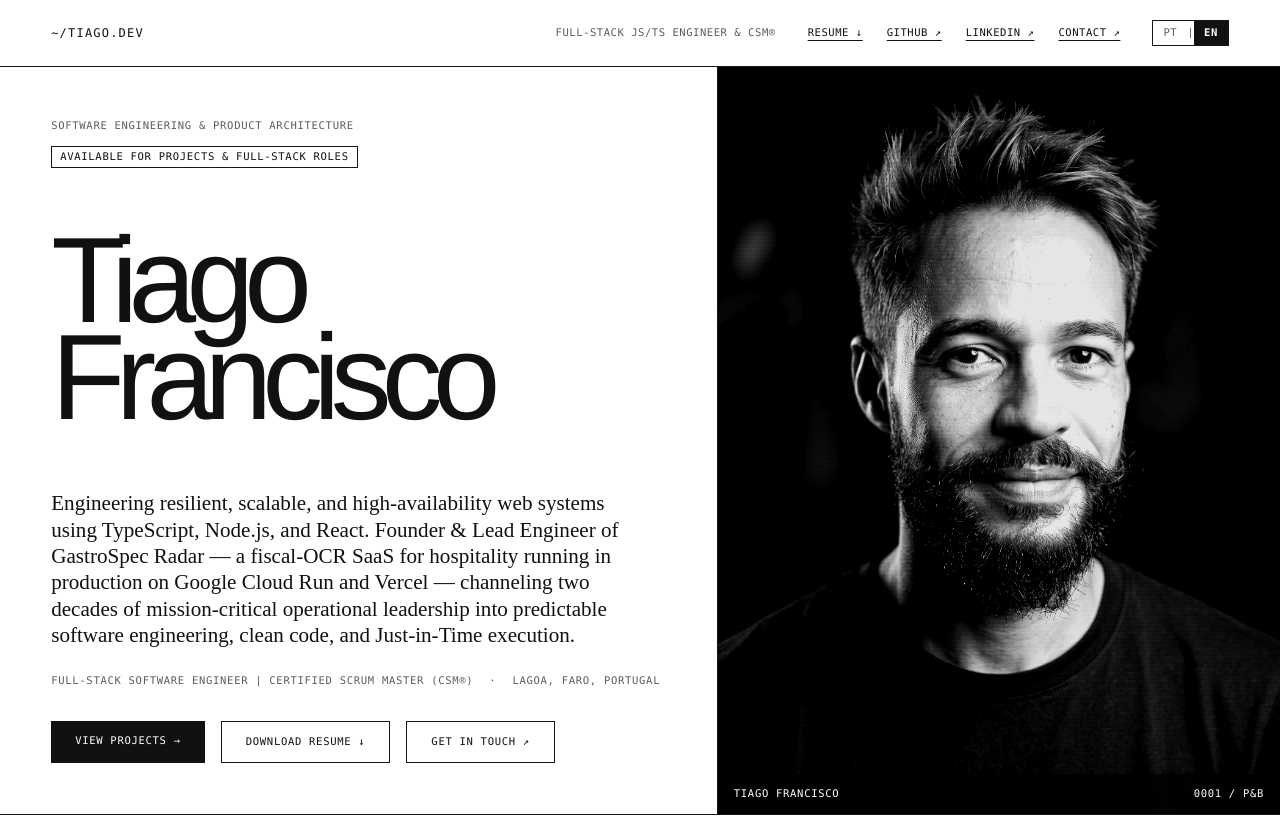
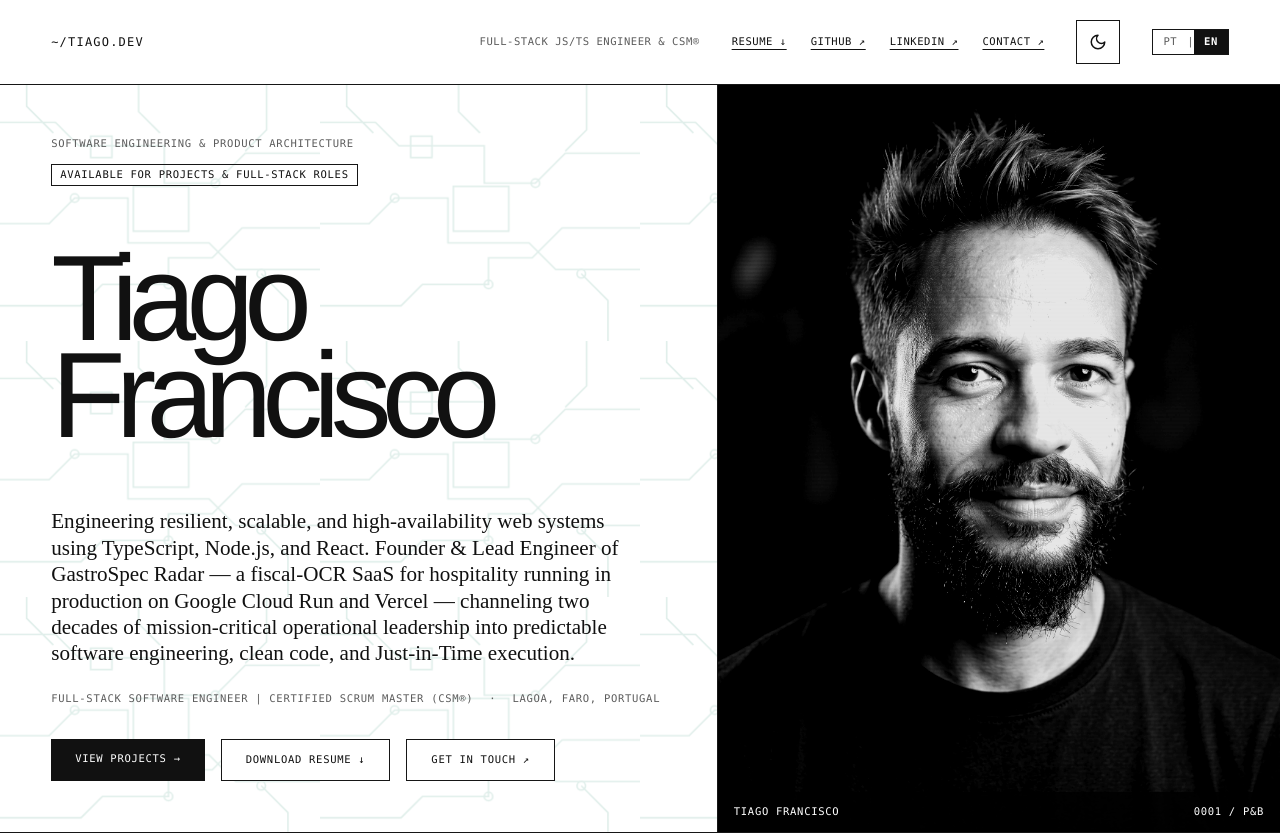
Before and after one commit to tiagodearaujo13-lab/Portfolio, a Next.js app: page / in a window 1280 px wide. Shown: the top 834 px of the page. Built offline with nearby package versions, Linux system fonts and the light colour scheme.

Commit message:
feat(tema): personalizar o portefólio com modos claro e escuro
Generated with Codebuff 🤖
Co-Authored-By: Codebuff <noreply@codebuff.com>

```diff
--- a/app/cv/page.tsx
+++ b/app/cv/page.tsx
@@ -41,7 +41,7 @@ export default function CvPage() {
       ` }} />
 
       <PrintButton />
-      <main className="cv-page max-w-[52rem] mx-auto px-[var(--page-gutter)] py-12 md:py-16 bg-paper text-ink">
+      <main className="cv-page max-w-[52rem] mx-auto px-[var(--page-gutter)] py-12 md:py-16 bg-paper text-ink" style={{ '--paper': '#ffffff', '--ink': '#111111', '--soft-ink': '#5c5c5c', '--rule': '#161616', '--quiet-rule': '#d8d8d8' } as React.CSSProperties}>
         <header className="cv-header border-b border-rule pb-4 mb-6">
           <h1 className="cv-name font-sans font-bold text-4xl leading-[0.85] tracking-[-0.07em] text-ink mb-2">Tiago Francisco</h1>
           <p className="cv-role font-serif text-base text-ink leading-snug mb-3">{copy.cv.role}</p>
--- a/app/globals.css
+++ b/app/globals.css
@@ -8,10 +8,29 @@
   --soft-ink: #5c5c5c;
   --rule: #161616;
   --quiet-rule: #d8d8d8;
+  --topology-panel: #f8f8f6;
+  --topology-node: #ffffff;
+  --topology-active: #f0fdf4;
+  --topology-border: #d4d4d0;
+  --topology-accent: #047857;
   --page-gutter: clamp(1.25rem, 4vw, 4.5rem);
   --mono: "SFMono-Regular", Consolas, "Liberation Mono", Menlo, monospace;
   --sans: "Helvetica Neue", Helvetica, Arial, sans-serif;
   --serif: "Iowan Old Style", Baskerville, "Times New Roman", Times, serif;
+}
+
+:root[data-theme='dark'] {
+  color-scheme: dark;
+  --paper: #101418;
+  --ink: #f2f5f4;
+  --soft-ink: #b5c0bc;
+  --rule: #afbeb9;
+  --quiet-rule: #40504b;
+  --topology-panel: #161d1b;
+  --topology-node: #202b27;
+  --topology-active: #17382d;
+  --topology-border: #50635b;
+  --topology-accent: #6ee7b7;
 }
 
 /* Reset de elementos para estética de papel impresso */
@@ -59,6 +78,37 @@ body {
 
 .border-quiet {
   border-color: var(--quiet-rule);
+}
+
+/* Circuitos decorativos do hero: o brilho segue o ponteiro sem intercetar controlos. */
+.hero-circuit {
+  position: relative;
+  isolation: isolate;
+  overflow: hidden;
+  --circuit-x: 50%;
+  --circuit-y: 50%;
+}
+.hero-circuit-layer {
+  position: absolute;
+  inset: 0;
+  width: 100%;
+  height: 100%;
+  pointer-events: none;
+  color: #047857;
+  opacity: 0.12;
+  transition: opacity 180ms ease;
+}
+@media (hover: hover) and (pointer: fine) {
+  .hero-circuit:hover .hero-circuit-layer {
+    opacity: 0.65;
+    mask-image: radial-gradient(circle 240px at var(--circuit-x) var(--circuit-y), black 0%, transparent 100%);
+  }
+}
+:root[data-theme='dark'] .hero-circuit-layer { color: #6ee7b7; opacity: 0.2; }
+:root[data-theme='dark'] .hero-circuit:hover .hero-circuit-layer { opacity: 0.8; }
+@media (prefers-reduced-motion: reduce) {
+  .hero-circuit-layer, .hero-circuit:hover .hero-circuit-layer { opacity: 0.14; mask-image: none; }
+  :root[data-theme='dark'] .hero-circuit:hover .hero-circuit-layer { opacity: 0.2; }
 }
 
 /* Overlay de scanlines do retrato monocromático */
@@ -149,7 +199,7 @@ button:focus-visible {
 }
 
 .topology-node:focus-visible rect:first-of-type {
-  stroke: #047857;
+  stroke: var(--topology-accent);
   stroke-width: 3px;
 }
 
--- a/app/layout.tsx
+++ b/app/layout.tsx
@@ -75,7 +75,10 @@ export default function RootLayout({
   children: React.ReactNode;
 }) {
   return (
-    <html lang="pt-PT" className="scroll-smooth">
+    <html lang="pt-PT" className="scroll-smooth" suppressHydrationWarning>
+      <head>
+        <script dangerouslySetInnerHTML={{ __html: `(function(){try{var t=localStorage.getItem('portfolio_theme');document.documentElement.dataset.theme=(t==='dark'||t==='light')?t:(window.matchMedia('(prefers-color-scheme: dark)').matches?'dark':'light')}catch(e){document.documentElement.dataset.theme='light'}})()` }} />
+      </head>
       <body className="font-sans bg-paper text-ink antialiased">
         <LanguageProvider>{children}</LanguageProvider>
       </body>
--- a/components/HeroSection.tsx
+++ b/components/HeroSection.tsx
@@ -1,6 +1,6 @@
 'use client';
 
-import { useState } from 'react';
+import { useState, type PointerEvent } from 'react';
 import Image from 'next/image';
 import { useLanguage } from '@/contexts/LanguageContext';
 import { copyByLanguage } from '@/data/i18n';
@@ -9,6 +9,12 @@ import ScrollReveal from '@/components/ui/ScrollReveal';
 
 export default function HeroSection() {
   const [isModalOpen, setIsModalOpen] = useState(false);
+  const handlePointerMove = (event: PointerEvent<HTMLElement>) => {
+    if (event.pointerType !== 'mouse') return;
+    const rect = event.currentTarget.getBoundingClientRect();
+    event.currentTarget.style.setProperty('--circuit-x', `${event.clientX - rect.left}px`);
+    event.currentTarget.style.setProperty('--circuit-y', `${event.clientY - rect.top}px`);
+  };
   const { lang } = useLanguage();
   const copy = copyByLanguage[lang];
 
@@ -16,11 +22,24 @@ export default function HeroSection() {
     <>
       <section
         id="hero"
-        className="grid grid-cols-1 lg:grid-cols-[1.12fr_0.88fr] min-h-[min(48rem,calc(100svh-3.6rem))] border-b border-rule bg-paper"
+        onPointerMove={handlePointerMove}
+        className="hero-circuit grid grid-cols-1 lg:grid-cols-[1.12fr_0.88fr] min-h-[min(48rem,calc(100svh-3.6rem))] border-b border-rule bg-paper"
         aria-label={copy.hero.statement}
       >
+        <svg className="hero-circuit-layer" viewBox="0 0 1200 700" preserveAspectRatio="xMidYMid slice" aria-hidden="true" focusable="false">
+          <defs>
+            <pattern id="hero-board" width="300" height="240" patternUnits="userSpaceOnUse">
+              <g fill="none" stroke="currentColor" strokeWidth="1.5">
+                <path d="M0 35h52l22 22h80v35h48l28-28h70M0 130h46l24-24h50v42h76l25 25h79M0 207h76l20-20h62v-25h41l28-28h73M25 0v20l25 25M130 0v25l20 20M250 0v42l-20 20M270 240v-38l-25-25" />
+                <rect x="125" y="95" width="52" height="42" /><rect x="85" y="48" width="20" height="20" />
+                <circle cx="202" cy="92" r="4" /><circle cx="70" cy="106" r="4" /><circle cx="158" cy="187" r="4" /><circle cx="245" cy="177" r="4" />
+              </g>
+            </pattern>
+          </defs>
+          <rect width="1200" height="700" fill="url(#hero-board)" />
+        </svg>
         {/* Coluna Esquerda */}
-        <ScrollReveal direction="left" className="h-full">
+        <ScrollReveal direction="left" className="relative z-10 h-full">
         <div className="flex h-full flex-col justify-between p-[clamp(2rem,6vw,6rem)] px-[var(--page-gutter)] py-[clamp(2rem,4vw,4rem)]">
           {/* Eyebrow & Status */}
           <div className="flex flex-wrap items-center gap-3">
@@ -82,7 +101,7 @@ export default function HeroSection() {
         </ScrollReveal>
 
         {/* Coluna Direita (Retrato Retangular P&B) */}
-        <ScrollReveal direction="right" className="relative min-h-[24rem] lg:min-h-full">
+        <ScrollReveal direction="right" className="relative z-10 min-h-[24rem] lg:min-h-full">
         <div className="relative min-h-[24rem] lg:min-h-full bg-[#e5e5e5] border-t lg:border-t-0 lg:border-l border-rule overflow-hidden scanlines-overlay">
           <Image
             src="/assets/tiago.webp"
@@ -92,7 +111,7 @@ export default function HeroSection() {
             priority
             sizes="(max-width: 1024px) 100vw, 45vw"
           />
-          <div className="absolute bottom-0 inset-x-0 bg-[rgba(0,0,0,0.88)] text-paper px-4 py-3 flex justify-between items-center label-mono z-10">
+          <div className="absolute bottom-0 inset-x-0 bg-[rgba(0,0,0,0.88)] text-white px-4 py-3 flex justify-between items-center label-mono z-10">
             <span>Tiago Francisco</span>
             <span>0001 / P&amp;B</span>
           </div>
--- a/components/Navbar.tsx
+++ b/components/Navbar.tsx
@@ -1,6 +1,7 @@
 'use client';
 
-import { useState } from 'react';
+import { useEffect, useState } from 'react';
+import { Moon, Sun } from 'lucide-react';
 import { useLanguage } from '@/contexts/LanguageContext';
 import { copyByLanguage } from '@/data/i18n';
 import CvDownloadModal from '@/components/CvDownloadModal';
@@ -9,11 +10,36 @@ export default function Navbar() {
   const [isModalOpen, setIsModalOpen] = useState(false);
   const { lang, setLanguage } = useLanguage();
   const copy = copyByLanguage[lang];
+  const [theme, setTheme] = useState<'light' | 'dark'>('light');
+
+  useEffect(() => {
+    const root = document.documentElement;
+    const sync = () => setTheme(root.dataset.theme === 'dark' ? 'dark' : 'light');
+    sync();
+    const observer = new MutationObserver(sync);
+    observer.observe(root, { attributes: true, attributeFilter: ['data-theme'] });
+    const media = window.matchMedia('(prefers-color-scheme: dark)');
+    const onSystemChange = () => {
+      try {
+        if (!localStorage.getItem('portfolio_theme')) root.dataset.theme = media.matches ? 'dark' : 'light';
+      } catch { /* A preferência do sistema continua a ser usada sem armazenamento. */ }
+    };
+    media.addEventListener('change', onSystemChange);
+    return () => { observer.disconnect(); media.removeEventListener('change', onSystemChange); };
+  }, []);
+
+  const toggleTheme = () => {
+    const next = document.documentElement.dataset.theme === 'dark' ? 'light' : 'dark';
+    document.documentElement.dataset.theme = next;
+    setTheme(next);
+    try { localStorage.setItem('portfolio_theme', next); } catch { /* O tema mantém-se durante esta visita. */ }
+  };
+  const themeLabel = lang === 'pt' ? (theme === 'dark' ? 'Ativar tema claro' : 'Ativar tema escuro') : (theme === 'dark' ? 'Switch to light theme' : 'Switch to dark theme');
 
   return (
     <>
       <header
-        className="w-full flex justify-between items-center py-5 px-[var(--page-gutter)] border-b border-rule bg-paper"
+        className="w-full flex flex-wrap gap-4 justify-between items-center py-5 px-[var(--page-gutter)] border-b border-rule bg-paper"
         role="banner"
       >
         {/* Esquerda: Wordmark */}
@@ -26,7 +52,7 @@ export default function Navbar() {
         </a>
 
         {/* Direita: Nota + Links */}
-        <div className="flex items-center gap-6 md:gap-8">
+        <div className="flex flex-wrap items-center gap-4 md:gap-8">
           <span className="hidden lg:inline text-soft font-mono text-[0.66rem] uppercase tracking-wider text-right">
             {copy.nav.role}
           </span>
@@ -69,6 +95,10 @@ export default function Navbar() {
             </a>
           </nav>
 
+          <button type="button" onClick={toggleTheme} aria-label={themeLabel} title={themeLabel} className="flex min-h-[44px] min-w-[44px] items-center justify-center border border-rule text-ink hover:bg-ink hover:text-paper">
+            {theme === 'dark' ? <Sun size={18} aria-hidden="true" /> : <Moon size={18} aria-hidden="true" />}
+          </button>
+
           <div className="flex items-center border border-rule font-mono text-[0.66rem] uppercase tracking-wider" aria-label={copy.nav.languageAria}>
             <button type="button" onClick={() => setLanguage('pt')} className={`px-2.5 py-1 transition-colors ${lang === 'pt' ? 'bg-[var(--ink)] text-[var(--paper)] font-bold' : 'text-[var(--soft-ink)] hover:text-[var(--ink)]'}`} aria-pressed={lang === 'pt'}>PT</button>
             <span className="text-soft" aria-hidden="true">|</span>
```
Also changed, not shown: components/SystemTopology.tsx (+16 -16 lines), 1 other file (tests, documents, lock files or other folders).
